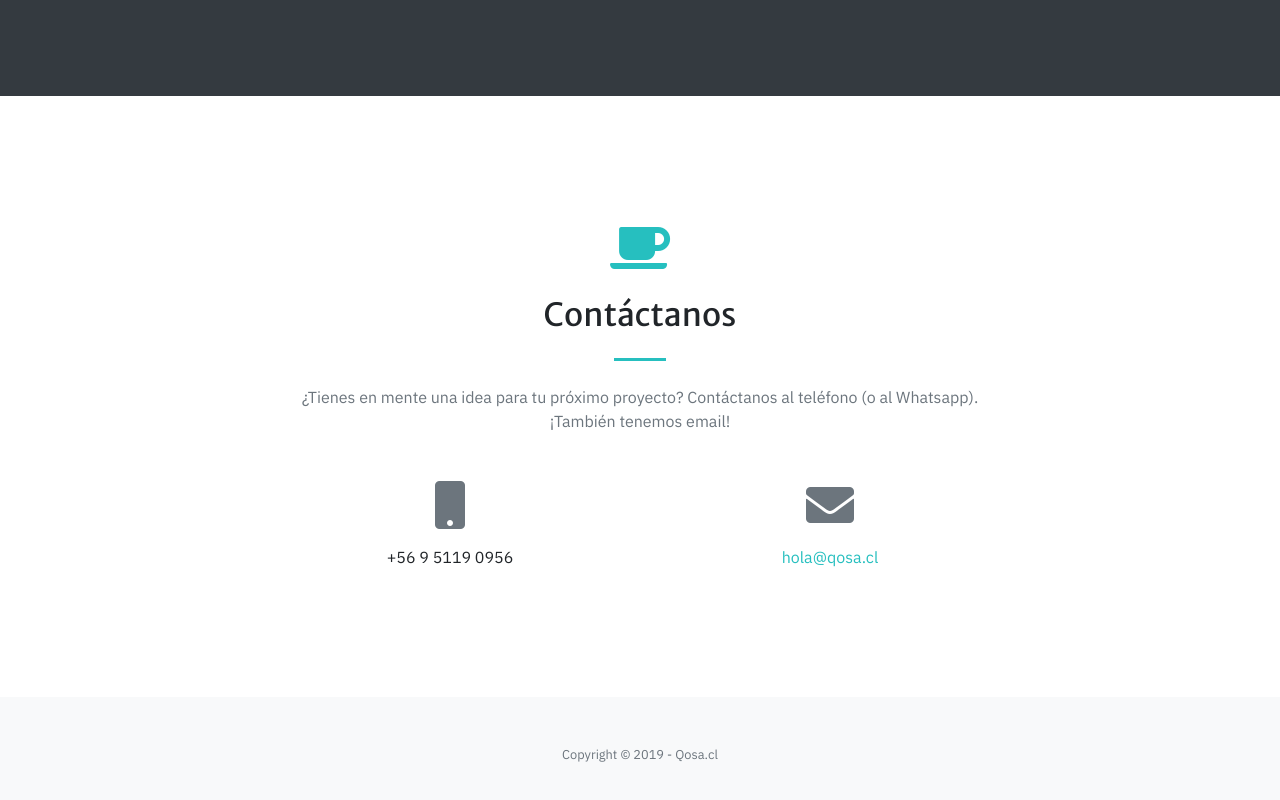
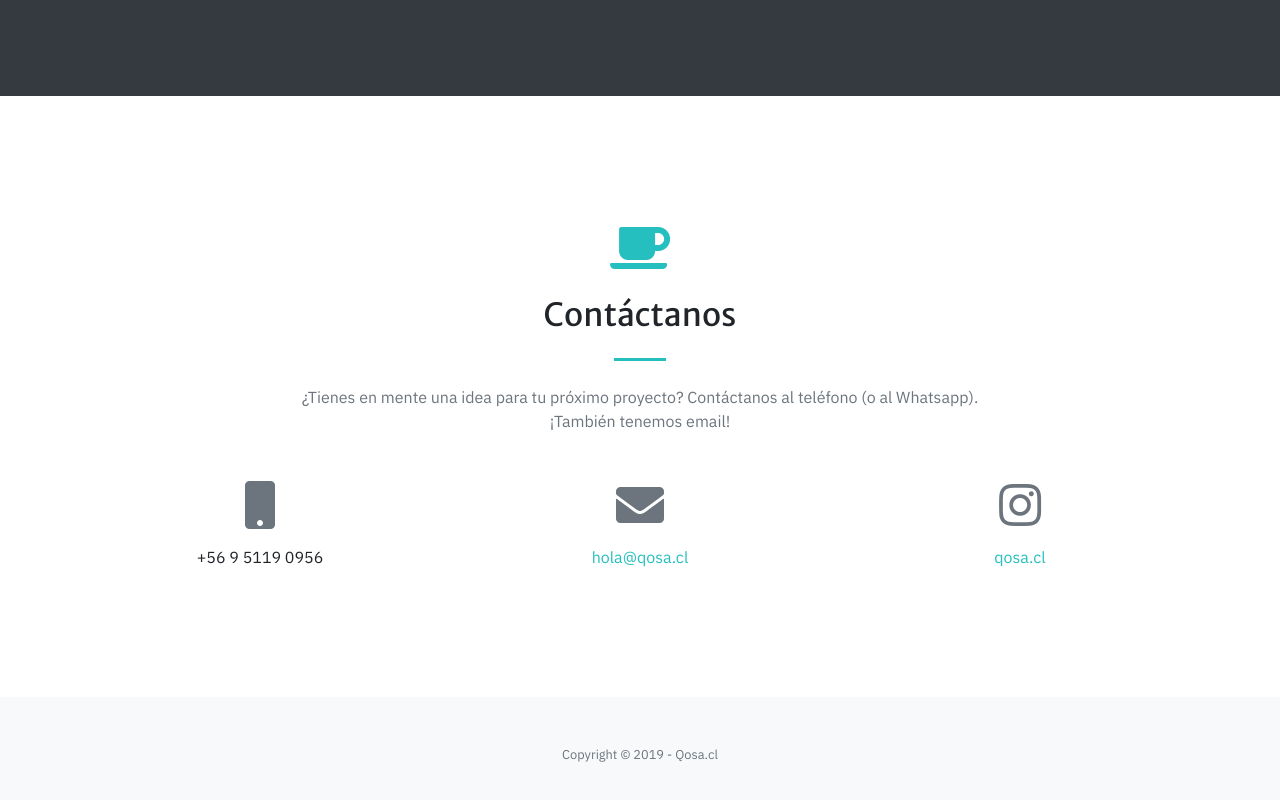
Before and after one commit to ealopezg/ealopezg.github.io, a website with bundled scripts: page index.html in a window 1280 px wide. Shown: the part 2271-3071 px from the top of the page. Built offline with nearby package versions, Linux system fonts and the light colour scheme.

Commit message:
Added instagram link

```diff
--- a/index.html
+++ b/index.html
@@ -11,8 +11,8 @@
   <title>Qosa - ¡Una agencia creativa!</title>
 
   <!-- Font Awesome Icons -->
-  <link href="vendor/fontawesome-free/css/all.min.css" rel="stylesheet" type="text/css">
-
+  <link href="vendor/fontawesome-free/css/all.css" rel="stylesheet" type="text/css">
+  <!-- <script src="https://kit.fontawesome.com/6bb869c98b.js"></script> -->
   <!-- Google Fonts -->
 
   <link href="https://fonts.googleapis.com/css?family=IBM+Plex+Sans&display=swap" rel="stylesheet">
@@ -240,6 +240,10 @@
           <!-- Make sure to change the email address in anchor text AND the link below! -->
           <a class="d-block" href="mailto:hola@qosa.cl">hola@qosa.cl</a>
         </div>
+        <div class="col-lg-4 mr-auto text-center">
+          <i class="fab fa-instagram fa-3x mb-3 text-muted"></i>
+          <a class="d-block" href="http://www.instagram.com/qosa.cl">qosa.cl</a>
+        </div>
       </div>
     </div>
   </section>
```
Also changed, not shown: vendor/fontawesome-free/package.json (deleted, +0 -81 lines), 6 other files.
